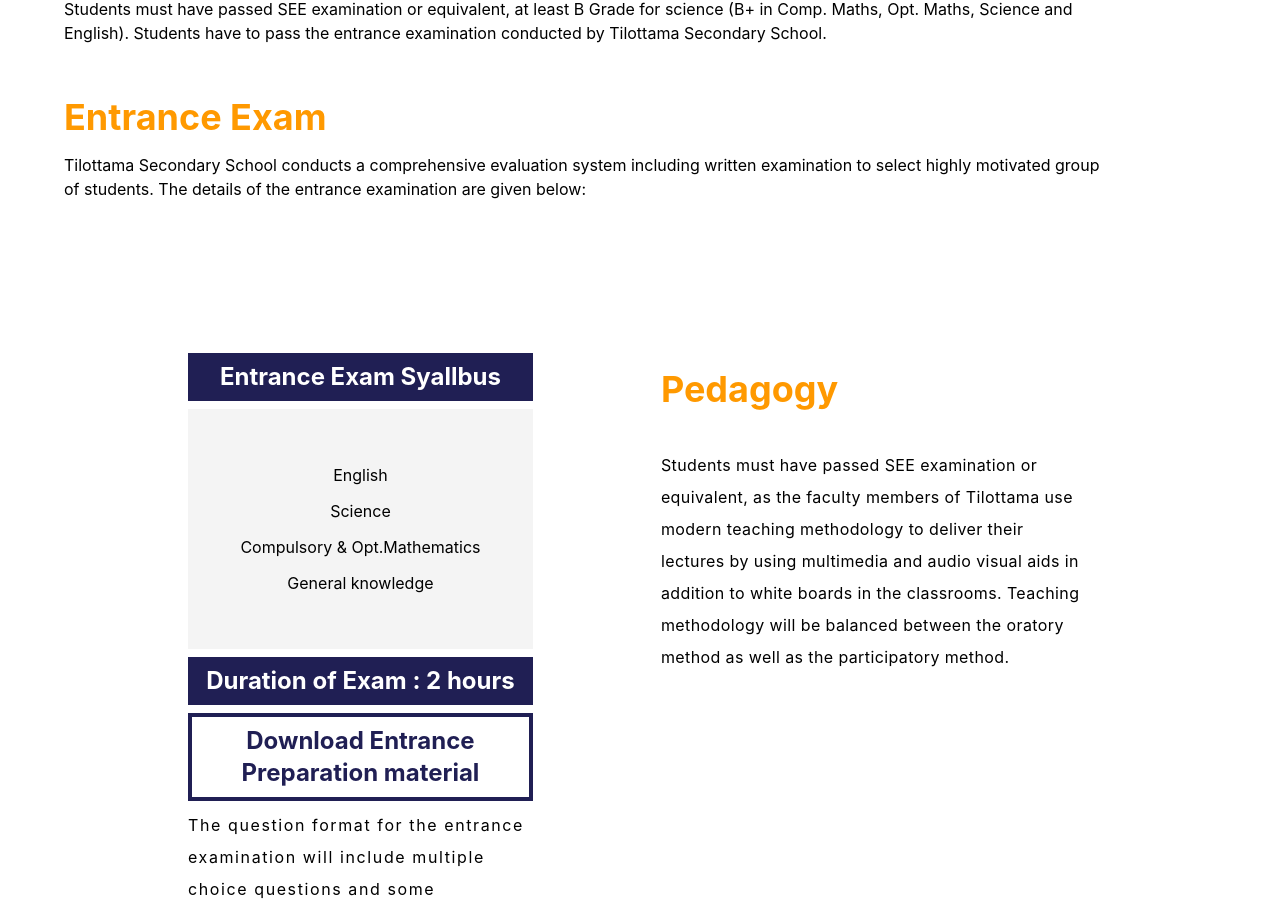
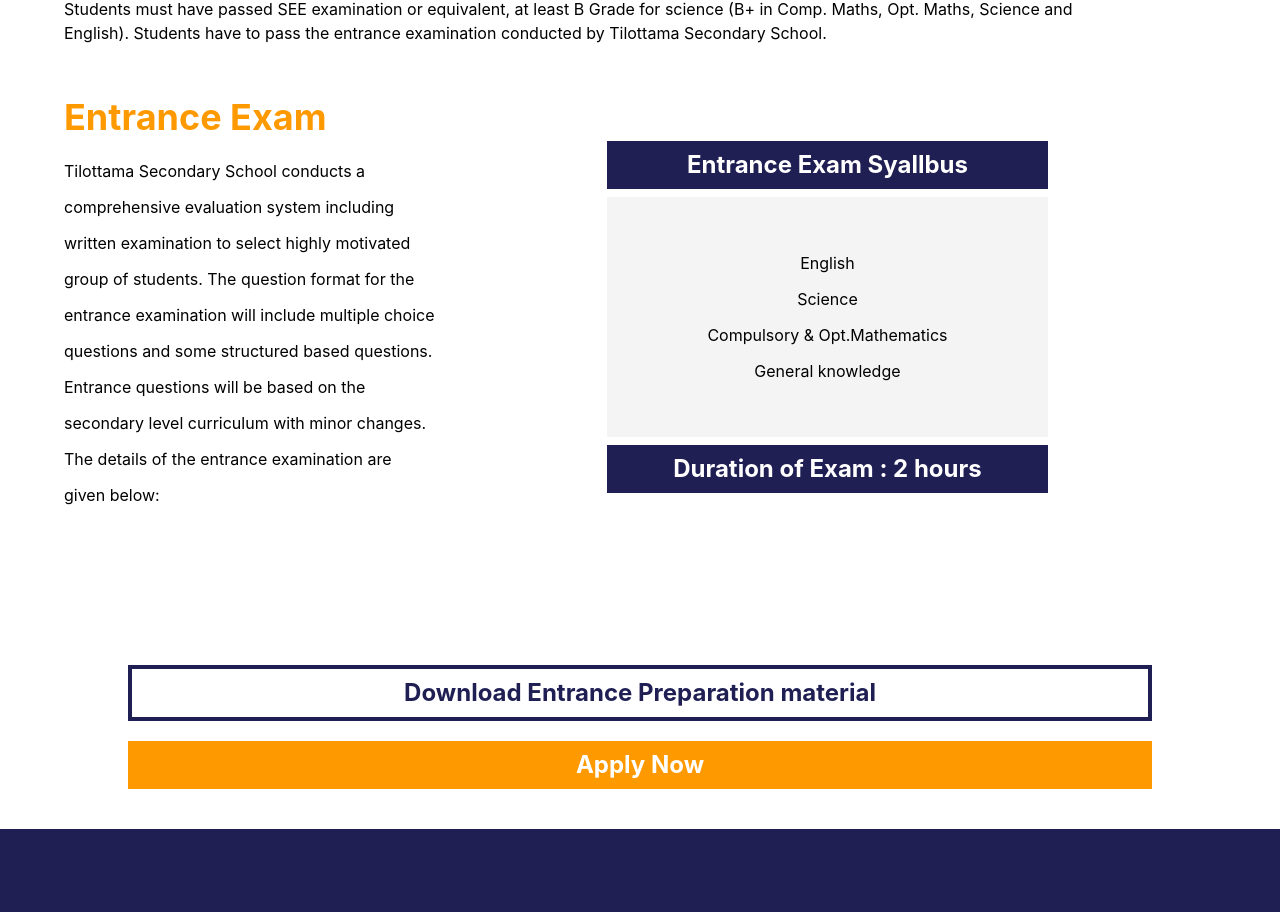
Before and after one commit to saphalpantha/project_ttc, a Next.js app: page /courses/1/1 in a window 1280 px wide. Shown: the part 915-1827 px from the top of the page. Built offline with nearby package versions, Linux system fonts and the light colour scheme.

Commit message:
Admission Detail Updated

```diff
--- a/components/AdmissionDetail/AdmissionDetail.js
+++ b/components/AdmissionDetail/AdmissionDetail.js
@@ -11,7 +11,7 @@ const AdmissionDetail = () => {
           title={"Admission procedure (Science)"}
         />
       </section>
-      <section className="max-w-6xl md:max-w-full  mx-5 pb-10">
+      <section className="max-w-6xl flex  md:max-w-full  mx-5 pb-10">
         <div className="max-w-6xl mx-auto px-0 flex flex-col justify-between space-y-5 py-[3rem]">
           <div className="pb-[1rem]">
             <h1 className="text-4xl text-[#FF9900] font-bold">
@@ -24,22 +24,26 @@ const AdmissionDetail = () => {
               by Tilottama Secondary School.
             </p>
           </div>
-
-          <div className="pb-[3rem]">
-            <h1 className="text-4xl text-[#FF9900] font-bold">Entrance Exam</h1>
-            <p className="w-[90%] py-[1rem]">
+          <div className="flex flex-col md:flex-row gap-5 md:gap-1 justify-center items-center">
+            <div className="pb-[3rem] w-[100%]  md:w-[50%]">
+              <h1 className="text-4xl text-[#FF9900] font-bold">
+                Entrance Exam
+              </h1>
+              <p className="max-w-6xl w-[90%] md:w-[100%] leading-9 py-[1rem]">
                 Tilottama Secondary School conducts a comprehensive evaluation
                 system including written examination to select highly motivated
-              group of students. The details of the entrance examination are
-              given below:
+                group of students. The question format for the entrance
+                examination will include multiple choice questions and some
+                structured based questions. Entrance questions will be based on
+                the secondary level curriculum with minor changes. The details
+                of the entrance examination are given below:
               </p>
             </div>
-        </div>
+{/* ///heheheh */}
+<div className="mx-auto px-2 md:px-32 mx-2 md:mx-10  flex flex-col md:flex-row justify-evenly gap-2 md:gap-32 p-10  justify-center  pb-[5rem]">
+          <div className=" w-[100%] md:w-[100%] flex flex-col spac-y-4 gap-2">
 
-        <div className="mx-auto px-2 md:px-32 mx-2 md:mx-10  flex flex-col md:flex-row justify-evenly gap-2 md:gap-32 p-10  justify-center  pb-[5rem]">
-          <div className=" w-[100%] md:w-[60%] flex flex-col spac-y-4 gap-2">
-
-          <div className="bg-[#201F54] py-2 flex-col font-bold text-2xl text-center text-white">
+          <div className="bg-[#201F54] py-2 whitespace-nowrap  px-10 md:px-20 flex-col font-bold text-2xl text-center text-white">
             Entrance Exam Syallbus
           </div>
 
@@ -55,30 +59,16 @@ const AdmissionDetail = () => {
           <div className="bg-[#201F54] py-2 font-bold text-2xl text-center text-white">
             Duration of Exam : 2 hours
           </div>
-          <div className="border-[4px] border-[#201F54] py-2 font-bold text-2xl text-center text-[#201F54]">
-            Download Entrance Preparation material
-          </div>
-          <p className="text-2xs tracking-widest leading-8  ">
-            The question format for the entrance examination will include
-            multiple choice questions and some structured based questions.
-            Entrance questions will be based on the secondary level curriculum
-            with minor changes.
-          </p>
-      </div>
-          <div className="py-[1rem] flex flex-col space-y-5 md:space-y-10 w-[100%] md:w-[75%] ">
-            <h1 className="text-4xl text-[#FF9900] font-bold">Pedagogy</h1>
-            <p className="text-2xs leading-8 tracking-wide">
-              Students must have passed SEE examination or equivalent, as the
-              faculty members of Tilottama use modern teaching methodology to
-              deliver their lectures by using multimedia and audio visual aids
-              in addition to white boards in the classrooms. Teaching
-              methodology will be balanced between the oratory method as well as
-              the participatory method.
-            </p>
+
+
       </div>
       </div>
-              <div className="flex flex-col space-y-5">
+{/* heheheh */}
+          </div>
+        </div>
+      </section>
 
+      <div className="flex  flex-col space-y-5 pb-10">
         <div className="border-4  border-[#201F54] py-2 font-bold text-2xl text-center text-[#201F54] w-[80%] mx-auto ">
           Download Entrance Preparation material
         </div>
@@ -86,7 +76,6 @@ const AdmissionDetail = () => {
           Apply Now
         </div>
       </div>
-      </section>
     </Container>
   );
 };
```
Lines whose indentation alone changed are shown as unchanged.
